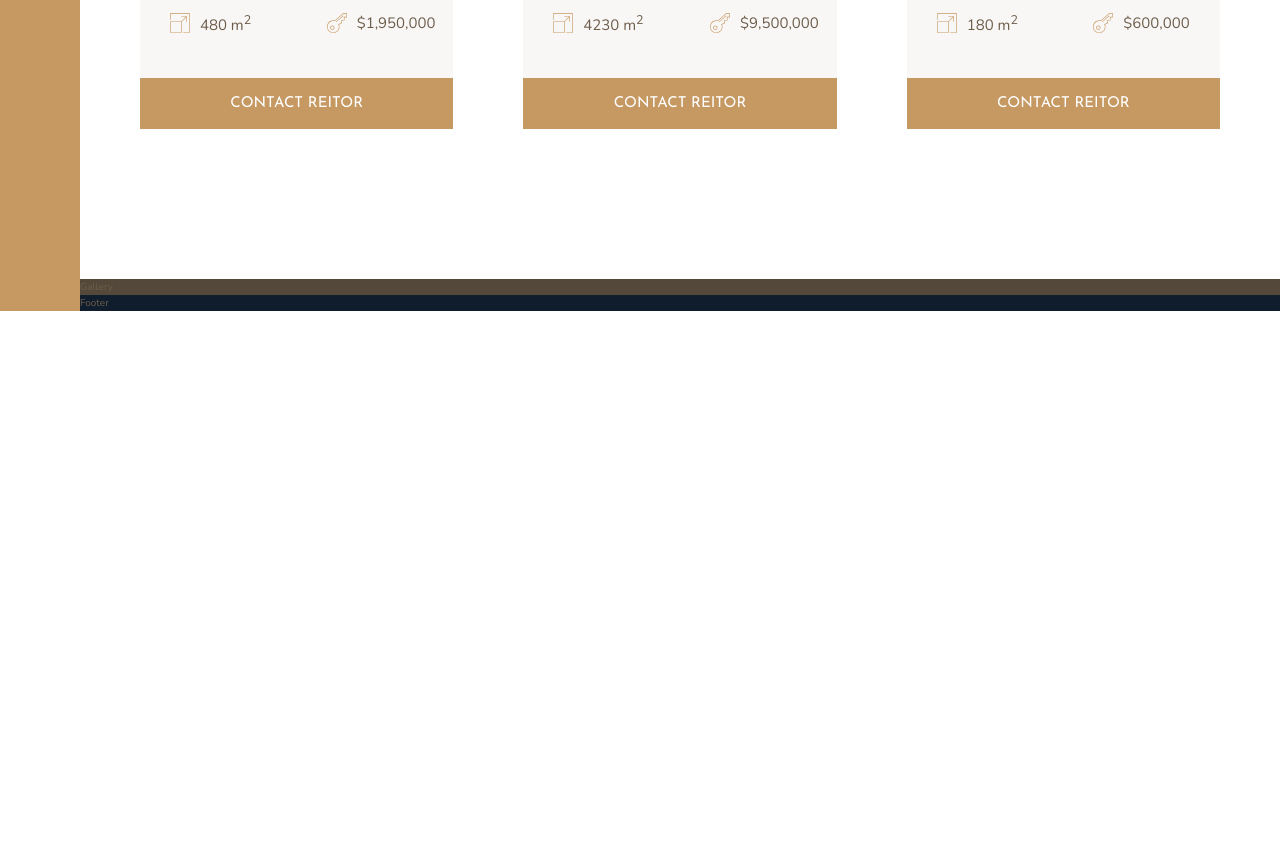
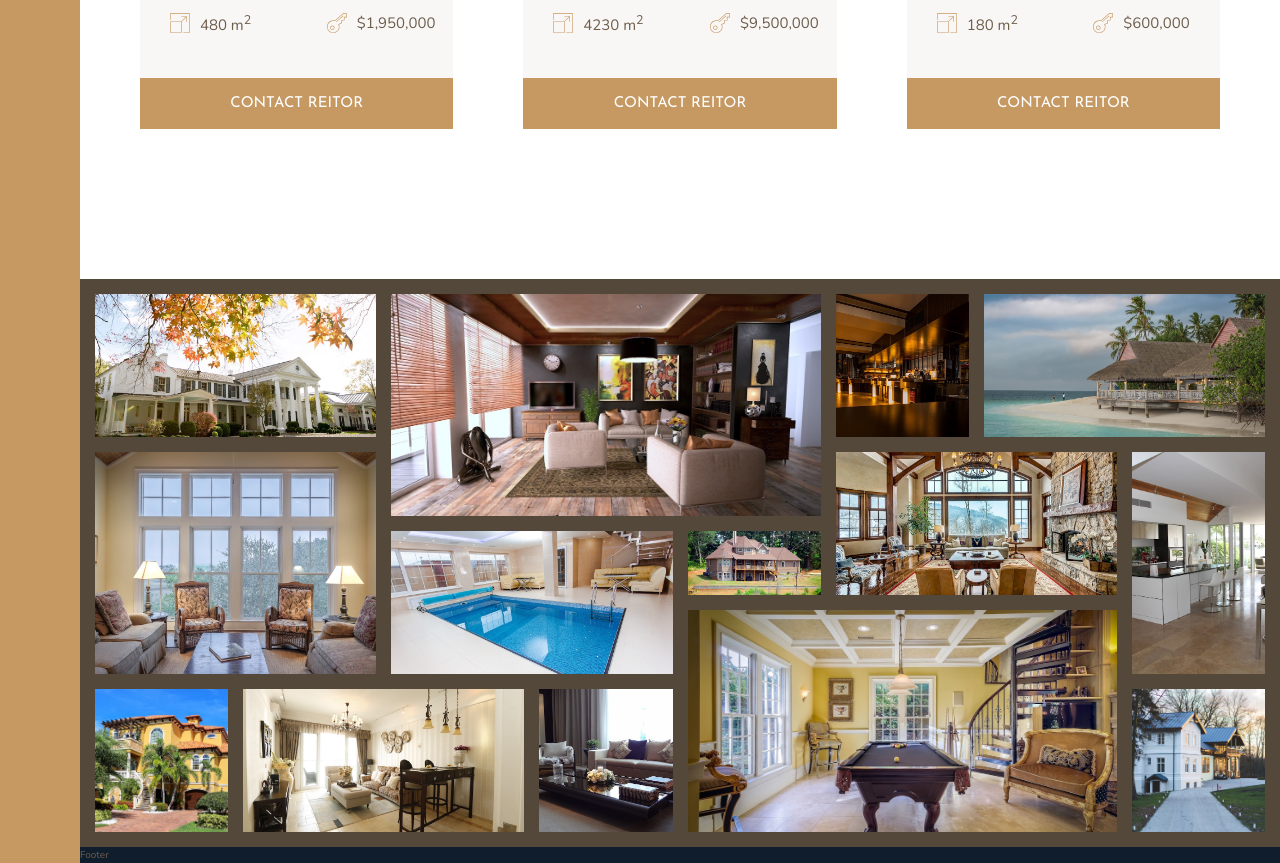
Before and after one commit to Rafatcb/css-sass-udemy, a website: page Nexter/index.html in a window 1280 px wide. Shown: the part 2851-3714 px from the top of the page. Before the commit the page ends 3162 px from the top, so only its background shows below. Drawn offline with nearby package versions, Linux system fonts and the light colour scheme.

Commit message:
Gallery section

```diff
--- a/Nexter/index.html
+++ b/Nexter/index.html
@@ -284,7 +284,20 @@
         </div>
 
         <div class="gallery">
-            Gallery
+            <figure class="gallery__item gallery__item--1"><img src="img/gal-1.jpeg" alt="Gallery image 1" class="gallery__img"></figure>
+            <figure class="gallery__item gallery__item--2"><img src="img/gal-2.jpeg" alt="Gallery image 2" class="gallery__img"></figure>
+            <figure class="gallery__item gallery__item--3"><img src="img/gal-3.jpeg" alt="Gallery image 3" class="gallery__img"></figure>
+            <figure class="gallery__item gallery__item--4"><img src="img/gal-4.jpeg" alt="Gallery image 4" class="gallery__img"></figure>
+            <figure class="gallery__item gallery__item--5"><img src="img/gal-5.jpeg" alt="Gallery image 5" class="gallery__img"></figure>
+            <figure class="gallery__item gallery__item--6"><img src="img/gal-6.jpeg" alt="Gallery image 6" class="gallery__img"></figure>
+            <figure class="gallery__item gallery__item--7"><img src="img/gal-7.jpeg" alt="Gallery image 7" class="gallery__img"></figure>
+            <figure class="gallery__item gallery__item--8"><img src="img/gal-8.jpeg" alt="Gallery image 8" class="gallery__img"></figure>
+            <figure class="gallery__item gallery__item--9"><img src="img/gal-9.jpeg" alt="Gallery image 9" class="gallery__img"></figure>
+            <figure class="gallery__item gallery__item--10"><img src="img/gal-10.jpeg" alt="Gallery image 10" class="gallery__img"></figure>
+            <figure class="gallery__item gallery__item--11"><img src="img/gal-11.jpeg" alt="Gallery image 11" class="gallery__img"></figure>
+            <figure class="gallery__item gallery__item--12"><img src="img/gal-12.jpeg" alt="Gallery image 12" class="gallery__img"></figure>
+            <figure class="gallery__item gallery__item--13"><img src="img/gal-13.jpeg" alt="Gallery image 13" class="gallery__img"></figure>
+            <figure class="gallery__item gallery__item--14"><img src="img/gal-14.jpeg" alt="Gallery image 14" class="gallery__img"></figure>
         </div>
 
         <footer class="footer">
--- a/Nexter/sass/_gallery.scss
+++ b/Nexter/sass/_gallery.scss
@@ -1,4 +1,89 @@
 .gallery {
     background-color: $color-grey-dark-1;
     grid-column: full-start / full-end;
+
+    display: grid;
+    grid-template-columns: repeat(8, 1fr);
+    grid-template-rows: repeat(7, 5vw);
+    gap: 1.5rem;
+    padding: 1.5rem;
+
+    &__item {
+        &--1 {
+            grid-row: 1 / span 2;
+            grid-column: 1 / span 2;
+        }
+
+        &--2 {
+            grid-row: 1 / span 3;
+            grid-column: 3 / span 3;
+        }
+
+        &--3 {
+            grid-row: 1 / span 2;
+            grid-column: 6 / 7;
+        }
+
+        &--4 {
+            grid-row: 1 / span 2;
+            grid-column: 7 / -1;
+        }
+
+        &--5 {
+            grid-row: 3 / span 3;
+            grid-column: 1 / span 2;
+        }
+
+        &--6 {
+            grid-row: 4 / span 2;
+            grid-column: 3 / span 2;
+        }
+
+        &--7 {
+            grid-row: 4 / 5;
+            grid-column: 5 / 6;
+        }
+
+        &--8 {
+            grid-row: 3 / span 2;
+            grid-column: 6 / span 2;
+        }
+
+        &--9 {
+            grid-row: 3 / span 3;
+            grid-column: 8 / -1;
+        }
+
+        &--10 {
+            grid-row: 6 / span 2;
+            grid-column: 1 / 2;
+        }
+
+        &--11 {
+            grid-row: 6 / span 2;
+            grid-column: 2 / span 2;
+        }
+
+        &--12 {
+            grid-row: 6 / span 2;
+            grid-column: 4 / 5;
+        }
+
+        &--13 {
+            grid-row: 5 / span 3;
+            grid-column: 5 / span 3;
+        }
+
+        &--14 {
+            grid-row: 6 / span 2;
+            grid-column: 8 / -1;
+        }
+    }
+
+    &__img {
+        width: 100%;
+        height: 100%;
+        object-fit: cover;
+        display: block;
+    }
 }
```
Also changed, not shown: Nexter/css/style.css.
